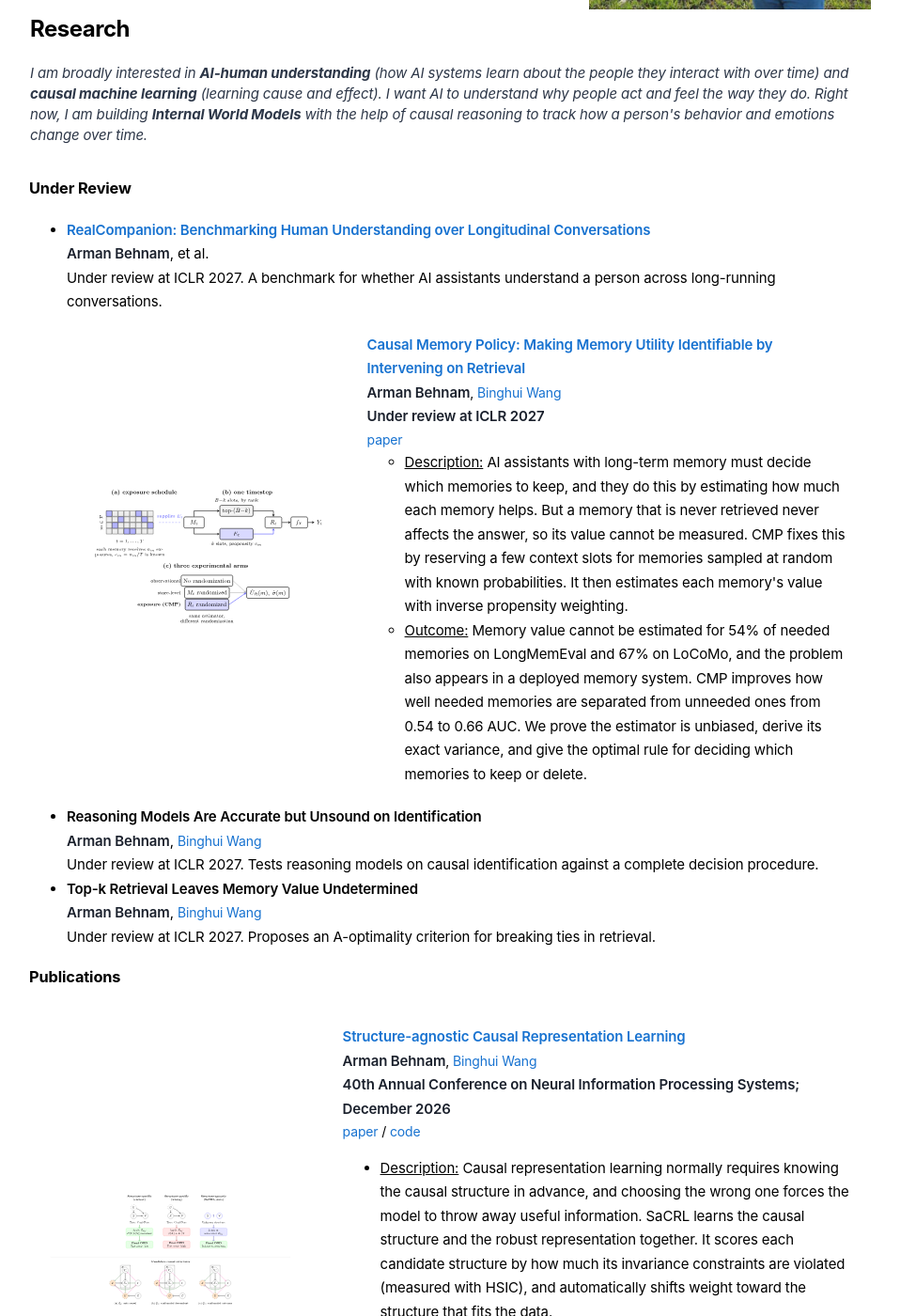
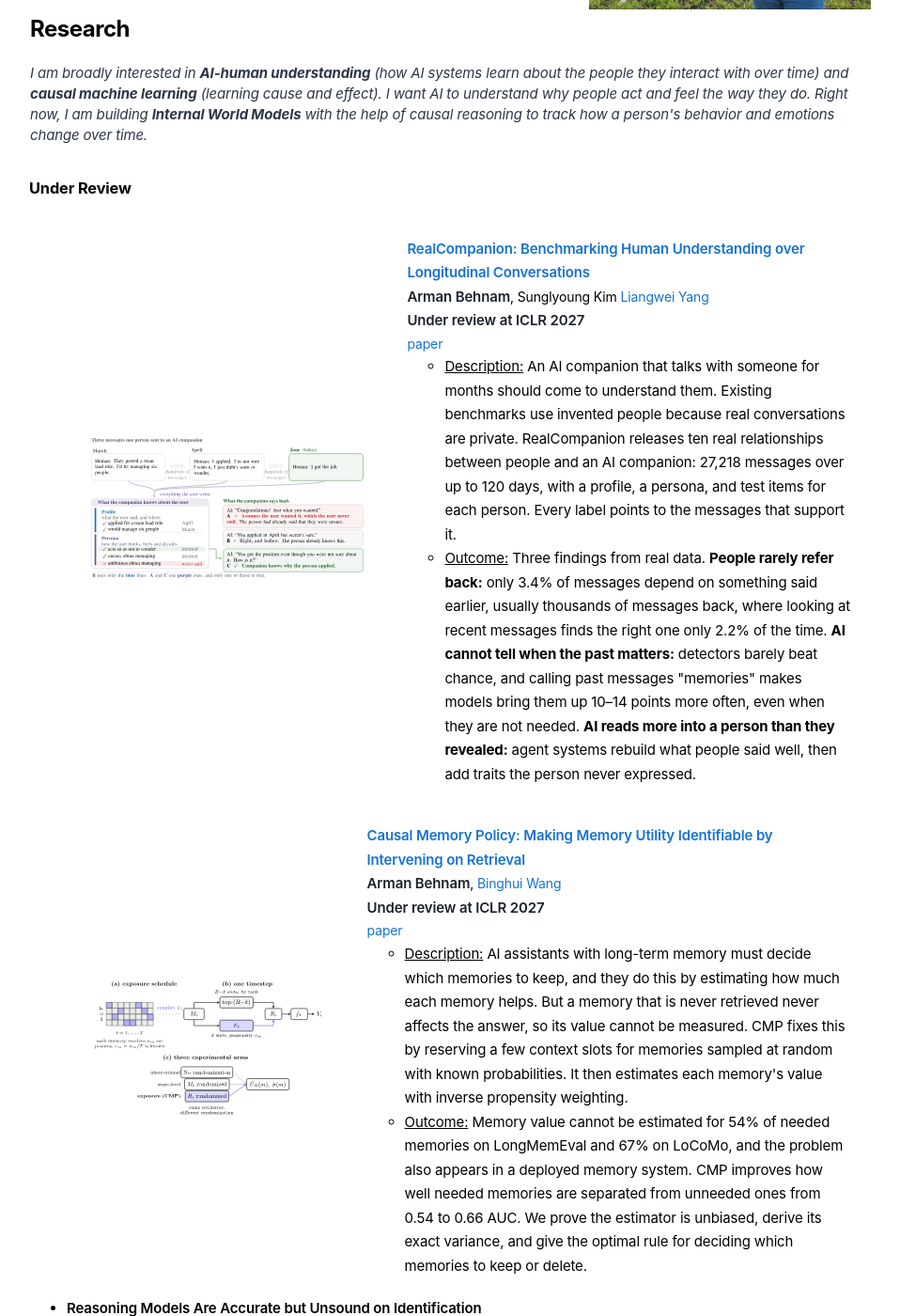
Before and after one commit to ArmanBehnam/ArmanBehnam.github.io, a Jekyll site: the page built from index.html, in a window 1280 px wide and 1400 px high, scrolled down 573 px. Shown: the whole window at 94% size, without its empty margins (161-1119 px from the left). Built offline with Jekyll 4.4.1, drawn with Linux system fonts in a browser that asks for light colours.

Commit message:
Add RealCompanion paper

```diff
--- a/index.html
+++ b/index.html
@@ -94,11 +94,42 @@ Right now, I am building <b>Internal World Models</b> with the help of causal re
 
 <h3>Under Review</h3>
 <ul>
-  <li>
-    <a href="https://arxiv.org/abs/2610.01780"><papertitle>RealCompanion: Benchmarking Human Understanding over Longitudinal Conversations</papertitle></a><br>
-    <strong>Arman Behnam</strong>, et al. <!-- TODO: authors --><br>
-    Under review at ICLR 2027. A benchmark for whether AI assistants understand a person across long-running conversations.
-  </li>
+  <table style="width:100%;border:0px;border-spacing:0px;border-collapse:separate;margin-right:auto;margin-left:auto;"><tbody>
+  <tr>
+    <td style="padding:20px;width:40%;vertical-align:middle">
+      <div class="one" style="width:100%; height:auto;">
+    <a href="images/realcompanion.svg"><img src='images/realcompanion.svg' style="width:100%; height:auto;"></a>
+      </div>
+    </td>
+    <td style="padding:20px;width:60%;vertical-align:middle">
+      <a href="https://arxiv.org/abs/2610.01780">
+    <papertitle>RealCompanion: Benchmarking Human Understanding over Longitudinal Conversations</papertitle>
+      </a>
+      <br>
+      <strong>Arman Behnam</strong>, Sunglyoung Kim
+	  <a href="https://scholar.google.com/citations?user=9vNKriIAAAAJ&hl=en">Liangwei Yang</a>
+      <br>
+      <strong>Under review at ICLR 2027</strong>
+      <br>
+      <a href="https://arxiv.org/abs/2610.01780">paper</a>
+      <ul>
+    <li>
+      <u>Description:</u> An AI companion that talks with someone for months should come to understand them.
+		Existing benchmarks use invented people because real conversations are private.
+		RealCompanion releases ten real relationships between people and an AI companion: 27,218 messages over up to 120
+		days, with a profile, a persona, and test items for each person. Every label points to the messages that support it.
+    </li>
+    <li>
+      <u>Outcome:</u> Three findings from real data. <b>People rarely refer back:</b>
+		only 3.4% of messages depend on something said earlier, usually thousands of messages back,
+		where looking at recent messages finds the right one only 2.2% of the time. <b>AI cannot tell
+		when the past matters:</b> detectors barely beat chance, and calling past messages "memories" makes models
+		bring them up 10–14 points more often, even when they are not needed. <b>AI reads more into a person than they revealed:</b> agent systems rebuild what people said well, then add traits the person never expressed.
+    </li>
+      </ul>
+    </td>
+  </tr>
+    </tbody></table>
   <table style="width:100%;border:0px;border-spacing:0px;border-collapse:separate;margin-right:auto;margin-left:auto;"><tbody>
   <tr>
         <td style="padding:20px;width:35%;vertical-align:middle">
```
Also changed, not shown: images/realcompanion.svg (added).
